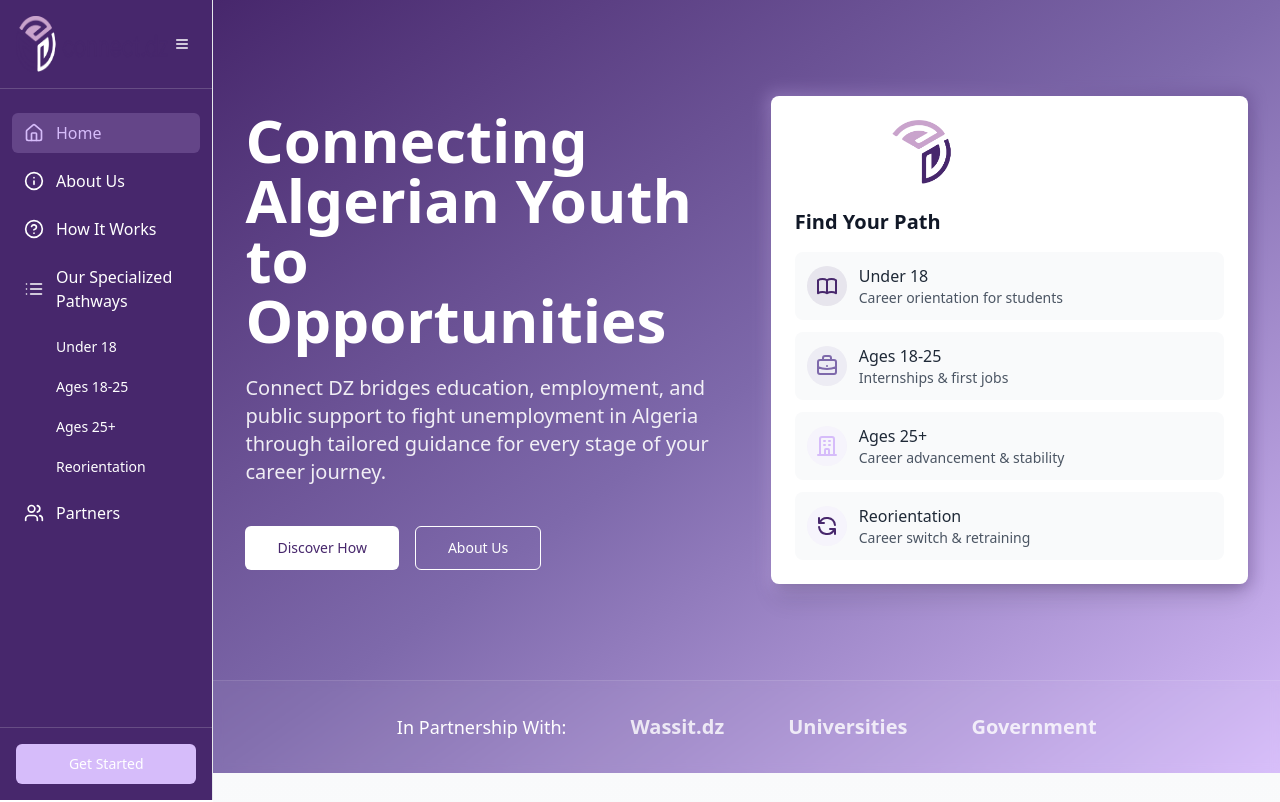
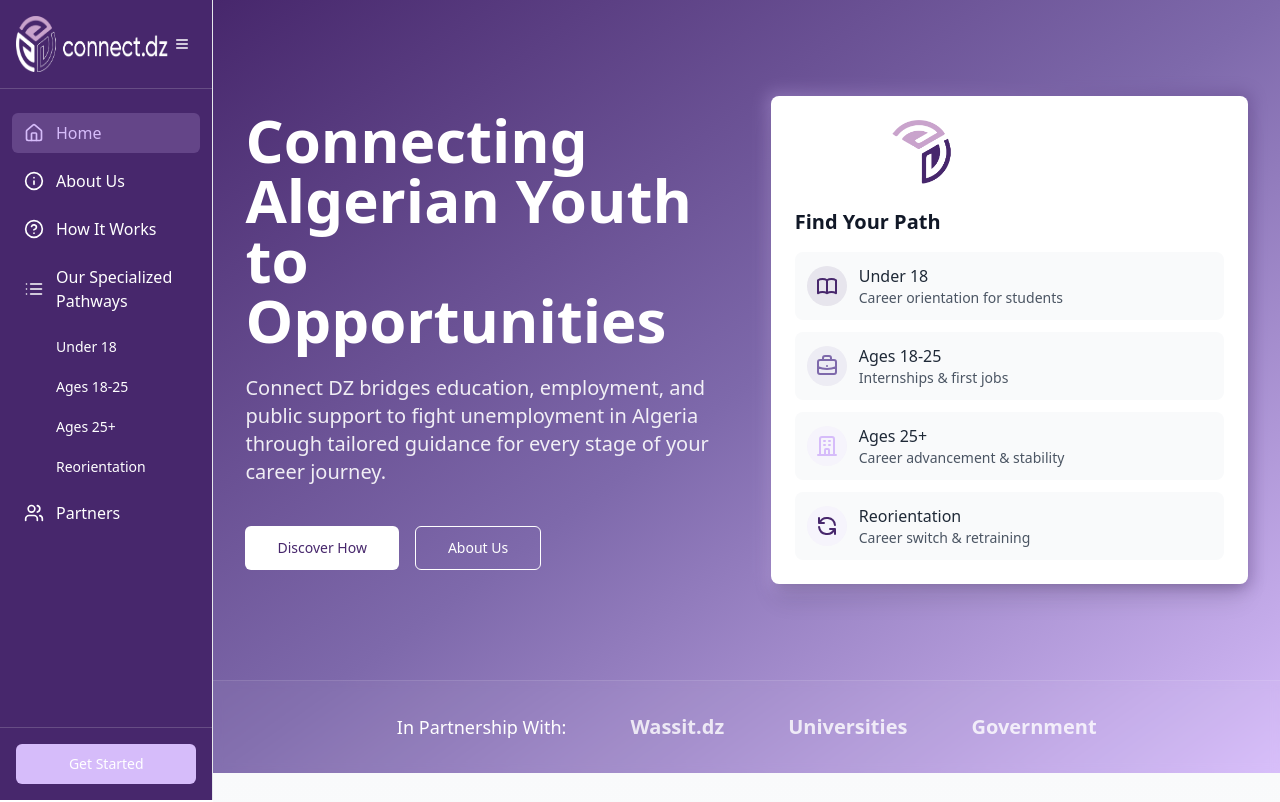
Before and after one commit to Lxmokdr/conncetdz, a React (Vite) app: page / in a window 1280 px wide. Shown: the top 802 px of the page. Built offline with nearby package versions, Linux system fonts and the light colour scheme.

Commit message:
Fix: Swap logo positions in sidebar
Switched the positions of the logos in the sidebar to ensure the correct logo is displayed on the appropriate background. Also, fixed the dimensions of the logos.

```diff
--- a/index.html
+++ b/index.html
@@ -16,7 +16,7 @@
     <meta name="twitter:card" content="summary_large_image" />
     <meta name="twitter:site" content="@connectdz" />
     <meta name="twitter:image" content="https://lovable.dev/opengraph-image-p98pqg.png" />
-    <link rel="icon" href="/lovable-uploads/d48910a0-7a2f-41a2-bfc1-d08ac6273e2b.png" type="image/png">
+    <link rel="icon" href="/lovable-uploads/415376fc-2da4-49b6-b559-be3cd353d66b.png" type="image/png">
   </head>
 
   <body>
--- a/src/components/Sidebar.tsx
+++ b/src/components/Sidebar.tsx
@@ -41,7 +41,7 @@ const Sidebar = () => {
           {isCollapsed ? (
             <div className="flex justify-center w-full">
               <img
-                src="/lovable-uploads/d48910a0-7a2f-41a2-bfc1-d08ac6273e2b.png"
+                src="/lovable-uploads/415376fc-2da4-49b6-b559-be3cd353d66b.png"
                 alt="ConnectDZ Logo"
                 className="h-10 w-auto"
               />
@@ -49,7 +49,7 @@ const Sidebar = () => {
           ) : (
             <div className="flex items-center">
               <img
-                src="/lovable-uploads/d48910a0-7a2f-41a2-bfc1-d08ac6273e2b.png"
+                src="/lovable-uploads/415376fc-2da4-49b6-b559-be3cd353d66b.png"
                 alt="ConnectDZ Logo"
                 className="h-14 w-auto"
               />
```
